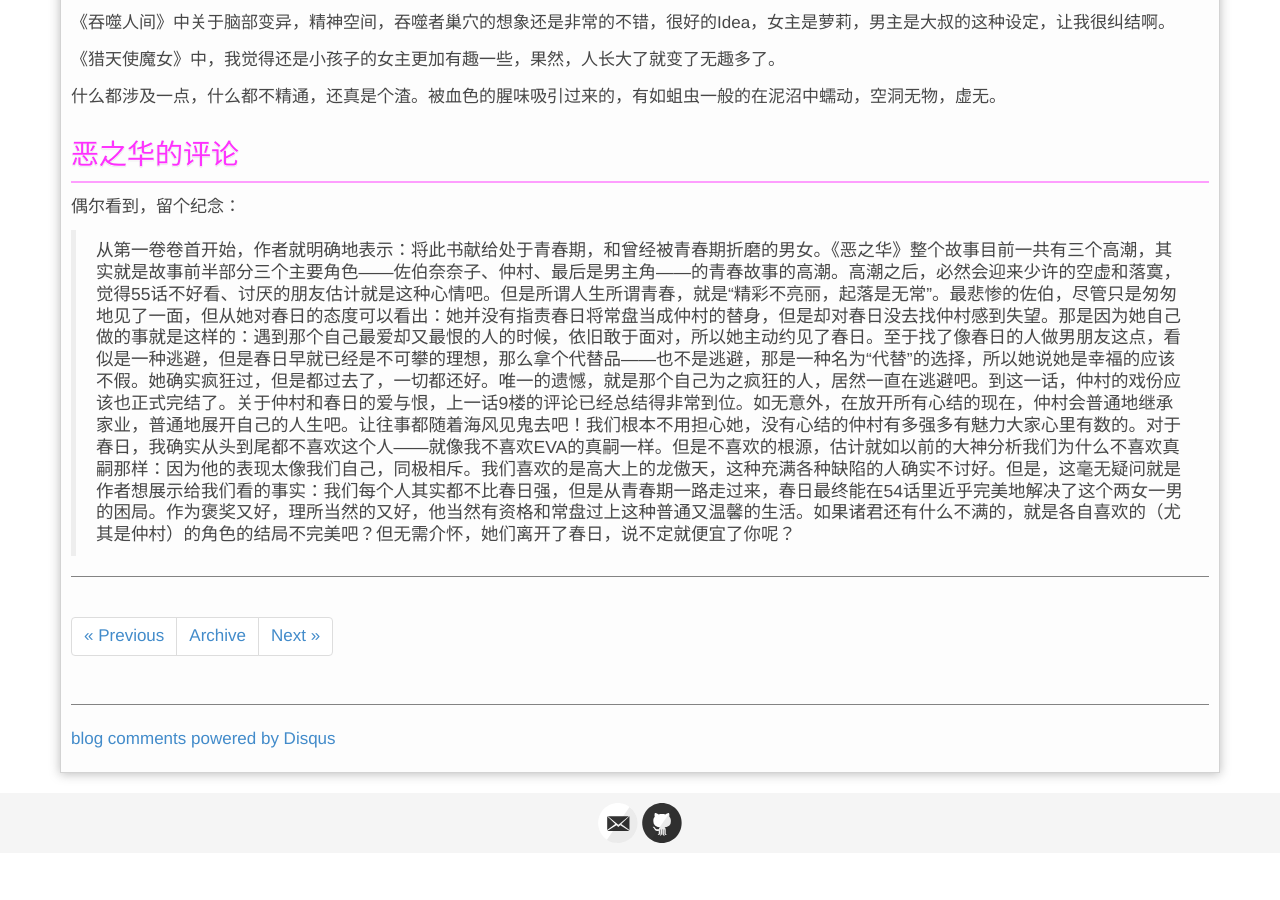
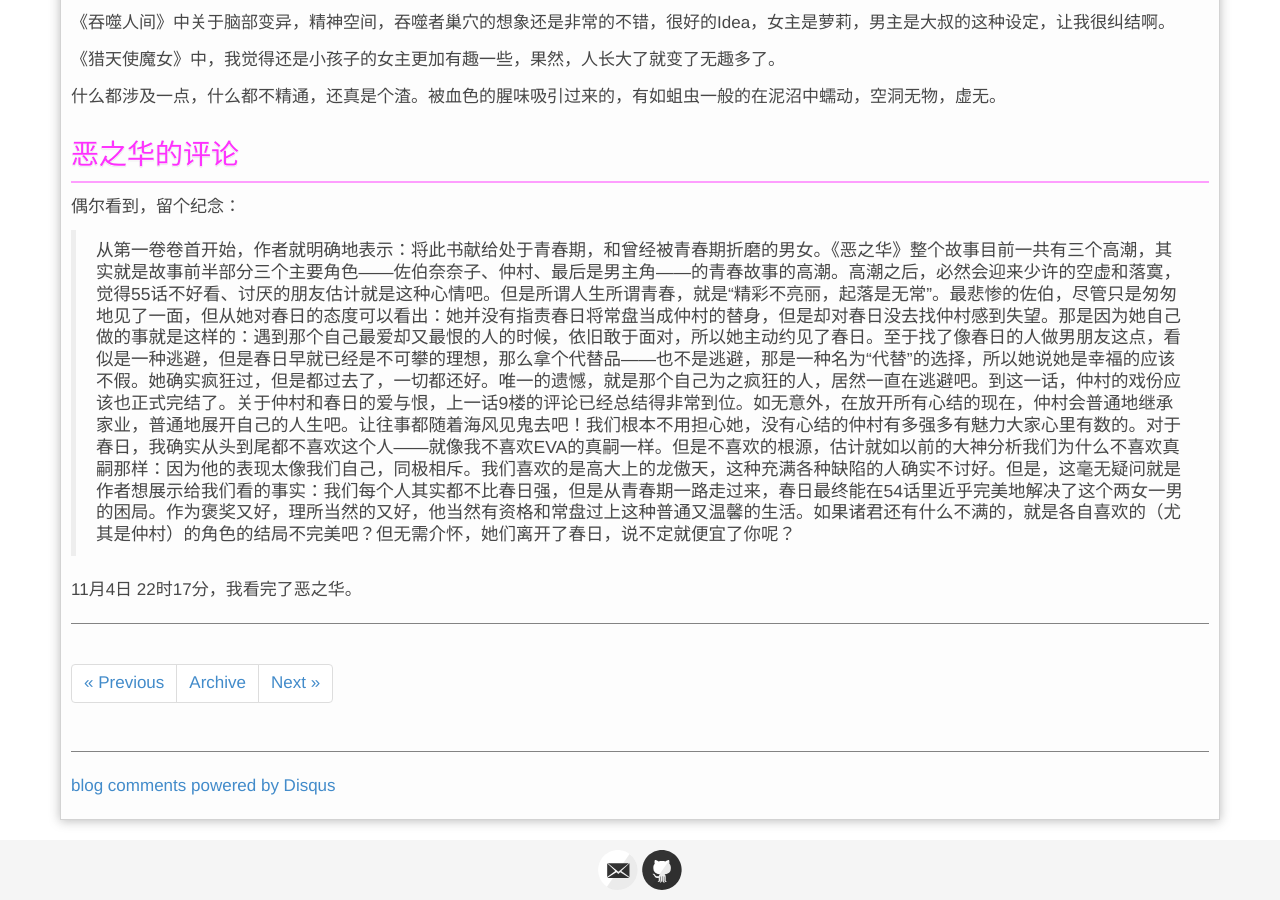
Before and after one commit to xiajian/xiajian.github.io, a Jekyll site: the page built from _posts/2014-09-06-心情日记.md, in a window 1280 px wide and 900 px high, scrolled down 9289 px. Built offline with Jekyll 4.4.1, drawn with Linux system fonts in a browser that asks for light colours; nearby versions of some CDN libraries; Markdown is read by kramdown in place of the engine named in the settings; comment, search, counter and statistics services are not loaded; before the commit the page ends 10142 px from its top, so only the background shows below that.

Commit message:
看完恶之华

```diff
--- a/_posts/2014-09-06-心情日记.md
+++ b/_posts/2014-09-06-心情日记.md
@@ -335,3 +335,5 @@ $(document).ready(function () {
 偶尔看到，留个纪念：
 
 > 从第一卷卷首开始，作者就明确地表示：将此书献给处于青春期，和曾经被青春期折磨的男女。《恶之华》整个故事目前一共有三个高潮，其实就是故事前半部分三个主要角色——佐伯奈奈子、仲村、最后是男主角——的青春故事的高潮。高潮之后，必然会迎来少许的空虚和落寞，觉得55话不好看、讨厌的朋友估计就是这种心情吧。但是所谓人生所谓青春，就是“精彩不亮丽，起落是无常”。最悲惨的佐伯，尽管只是匆匆地见了一面，但从她对春日的态度可以看出：她并没有指责春日将常盘当成仲村的替身，但是却对春日没去找仲村感到失望。那是因为她自己做的事就是这样的：遇到那个自己最爱却又最恨的人的时候，依旧敢于面对，所以她主动约见了春日。至于找了像春日的人做男朋友这点，看似是一种逃避，但是春日早就已经是不可攀的理想，那么拿个代替品——也不是逃避，那是一种名为“代替”的选择，所以她说她是幸福的应该不假。她确实疯狂过，但是都过去了，一切都还好。唯一的遗憾，就是那个自己为之疯狂的人，居然一直在逃避吧。到这一话，仲村的戏份应该也正式完结了。关于仲村和春日的爱与恨，上一话9楼的评论已经总结得非常到位。如无意外，在放开所有心结的现在，仲村会普通地继承家业，普通地展开自己的人生吧。让往事都随着海风见鬼去吧！我们根本不用担心她，没有心结的仲村有多强多有魅力大家心里有数的。对于春日，我确实从头到尾都不喜欢这个人——就像我不喜欢EVA的真嗣一样。但是不喜欢的根源，估计就如以前的大神分析我们为什么不喜欢真嗣那样：因为他的表现太像我们自己，同极相斥。我们喜欢的是高大上的龙傲天，这种充满各种缺陷的人确实不讨好。但是，这毫无疑问就是作者想展示给我们看的事实：我们每个人其实都不比春日强，但是从青春期一路走过来，春日最终能在54话里近乎完美地解决了这个两女一男的困局。作为褒奖又好，理所当然的又好，他当然有资格和常盘过上这种普通又温馨的生活。如果诸君还有什么不满的，就是各自喜欢的（尤其是仲村）的角色的结局不完美吧？但无需介怀，她们离开了春日，说不定就便宜了你呢？
+
+11月4日 22时17分，我看完了恶之华。
```
